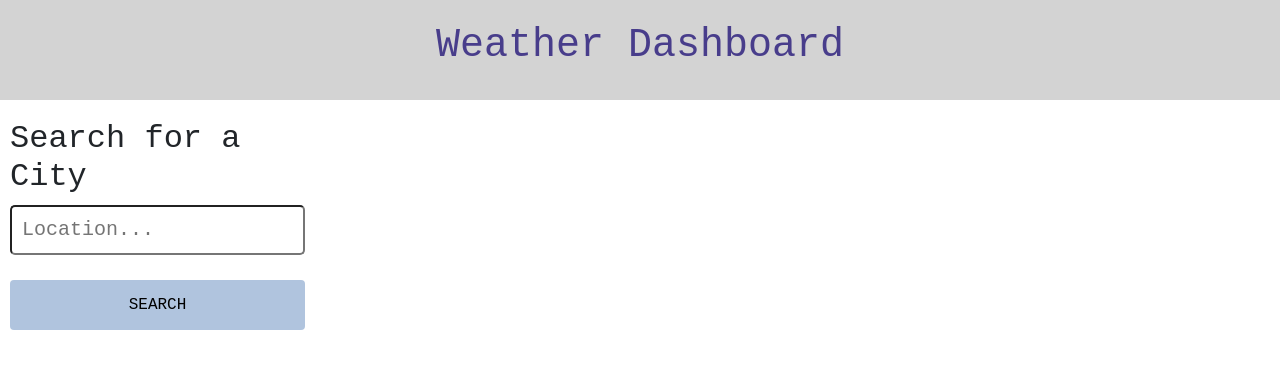
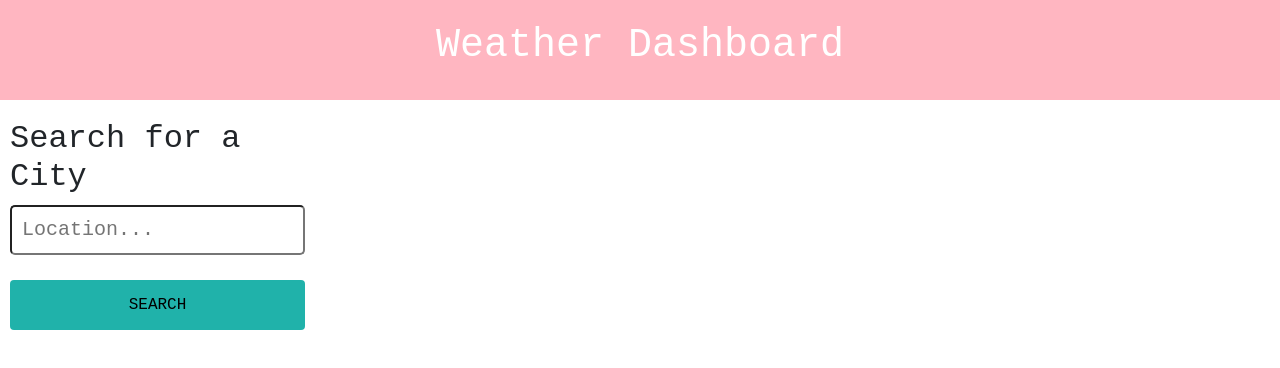
Before and after one commit to angelikaamorxo/weather-dashboard, a plain HTML site: page index.html in a window 1280 px wide. Drawn offline with nearby package versions, Linux system fonts and the light colour scheme.

```diff
--- a/assets/style.css
+++ b/assets/style.css
@@ -10,11 +10,11 @@ header {
     display: flex;
     align-items: center;
     justify-content: center;
-    background-color: lightgray;
+    background-color: lightpink;
 }
 
 h1 {
-    color: darkslateblue;
+    color: white;
 }
 
 input {
@@ -43,7 +43,7 @@ input {
 .btn {
     width: 100%;
     margin: 10px 0;
-    background-color: lightsteelblue;
+    background-color: lightseagreen;
     color: black;
 }
 
@@ -67,7 +67,7 @@ input {
 }
 
 .forecast {
-    background-color: dodgerblue;
+    background-color: darkmagenta;
     color: white;
     border-radius: 5px;
 }
```
Also changed, not shown: assets/script.js (+10 -1 lines), index.html (+3 -2 lines).
